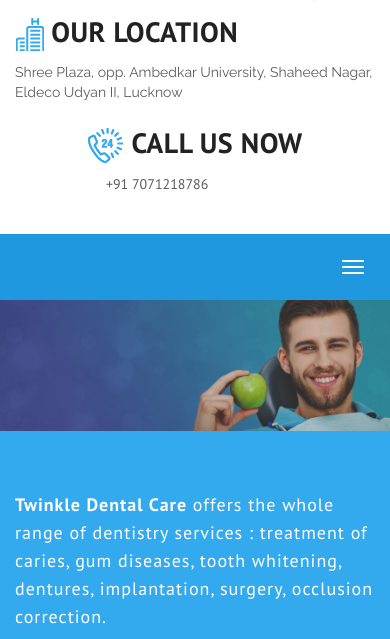
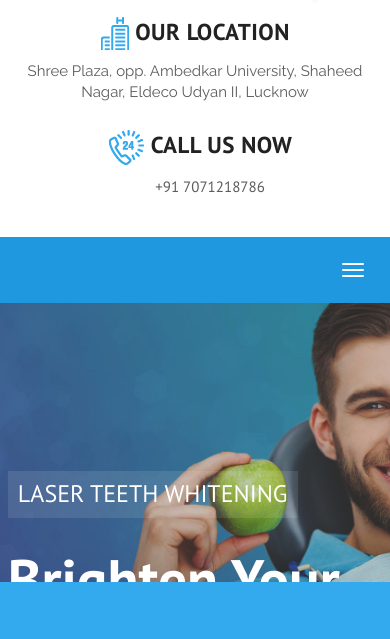
Before and after one commit to iamrishabh7/twinkledentalcare.github.io, a plain HTML site: page index.html in a window 390 px wide. Shown: the part 188-827 px from the top of the page. Drawn offline with Linux system fonts and the light colour scheme; some packages are replaced by stand-ins of ours.

Commit message:
Update style.css

```diff
--- a/style.css
+++ b/style.css
@@ -788,6 +788,7 @@ _:-ms-input-placeholder, :root .banner-shape { display: none; }
 	.middle-header .location,
 	.middle-header .phone {
 		margin-top: 20px;
+		text-align: center;
 	}
 	.middle-header .phone {
 		margin-left: 0px;
@@ -807,6 +808,32 @@ _:-ms-input-placeholder, :root .banner-shape { display: none; }
 		height: 130px;
 	}
 
+	.middle-header .location h3,
+	.middle-header .phone h3 {
+		font-size: 23px;
+	}
+	.middle-header .location p,
+	.middle-header .phone p {
+		font-size: 15px;
+	}
+	.middle-header .phone {
+		margin-left: 10px;
+	}
+
+	.col-md-12.col-sm-12.no-padding img {
+		height: 33vh;
+		object-fit: cover;
+		object-position: -279px;
+	}
+
+	.main-carousel{
+		height: 33vh;
+	}
+
+	.slider-text{
+		top: 148px;
+		left: 2%;
+	}
 }
 
 /* -- min-width: 319 to max-width: 479 */
```
